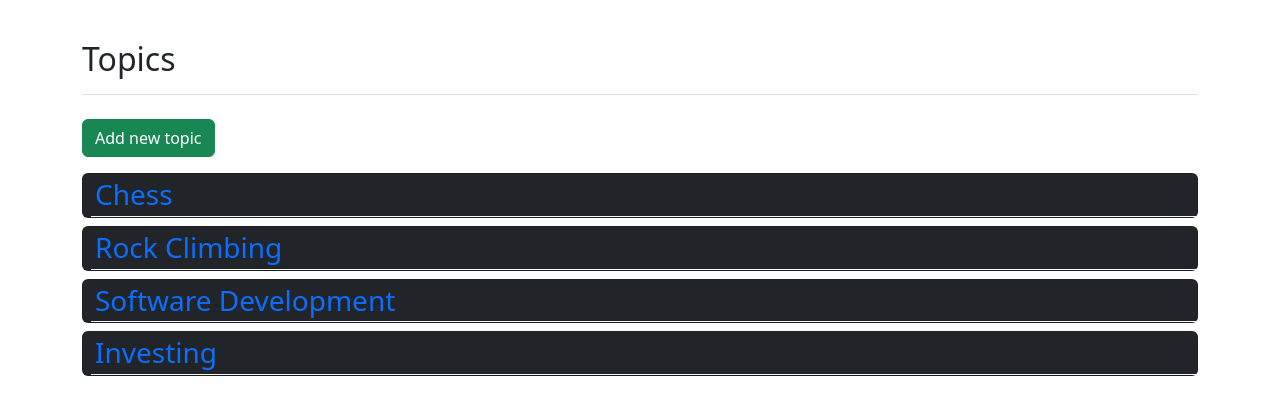
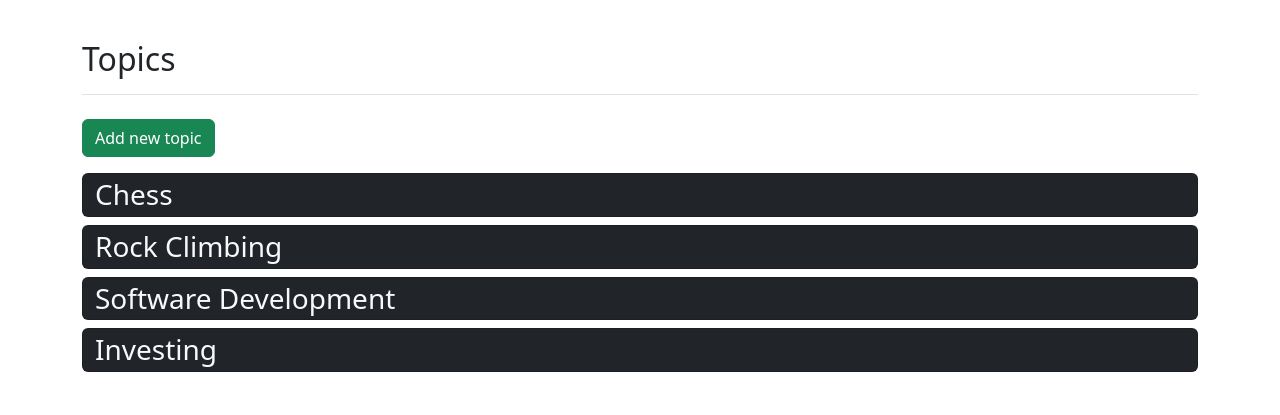
Before and after one commit to 0mppula/Python_Web_Applications, a Django app: page /topics/ in a window 1280 px wide. Shown: the part 48-463 px from the top of the page. Run offline with Django 3.2, Linux system fonts and the light colour scheme; a user stored in the database is signed in; data comes from the database, SQL or seed files in the repository; both versions use the stored data as it was after the commit; some libraries are stand-ins or nearby versions.

Commit message:
Styled learning log with bootsrap 5

```diff
--- a/learning_log/static/css/bootsrap.css
+++ b/learning_log/static/css/bootsrap.css
@@ -1,16 +1,29 @@
-.navbar {
+.container {
+    max-width: 1140px !important;
+
+}
+
+.navbar-toggler {
+    font-size: 0.85rem;
     padding: 0.25rem;
 }
 
-.container {
-    max-width: 1140px !important;
+.navbar {
+    padding: 0.25rem;
 }
 
 .btn-sm {
     padding: 0.1rem 0.5rem;
 }
 
-.navbar-toggler {
-    font-size: 0.85rem;
-    padding: 0.25rem;
+.card a {
+    display: block;
 }
+
+.topic h3 {
+    transition: 0.2s ease;
+}
+
+.topic:hover h3 {
+    color: #bbb;
+}
--- a/learning_log/templates/learning_logs/topics.html
+++ b/learning_log/templates/learning_logs/topics.html
@@ -14,13 +14,15 @@
     </h3>
 
     {% for topic in topics %}
-        <div class="card card-primary bg-dark text-light mb-2 ps-2">
-                <div class="card-title d-flex justify-content-between align-items-center p-1 mb-0 border-bottom border-light">
-                    <h3 class="mb-0">
-                        <a class="text-decoration-none" href="{% url 'learning_logs:topic' topic.id %}">{{ topic }}</a>
-                    </h3>
-                </div>
-        </div>
+    <div class="card card-primary bg-dark text-light mb-2 ps-2">
+        <a class="text-decoration-none text-light topic" href="{% url 'learning_logs:topic' topic.id %}">
+            <div class="card-title d-flex justify-content-between align-items-center p-1 mb-0 border-light">
+                <h3 class="mb-0">
+                    {{ topic }}
+                </h3>
+            </div>
+        </a>
+    </div>
 
     {% empty %}
         <p>No topics have been added yet.</p>
```
Also changed, not shown: learning_log/db.sqlite3.
